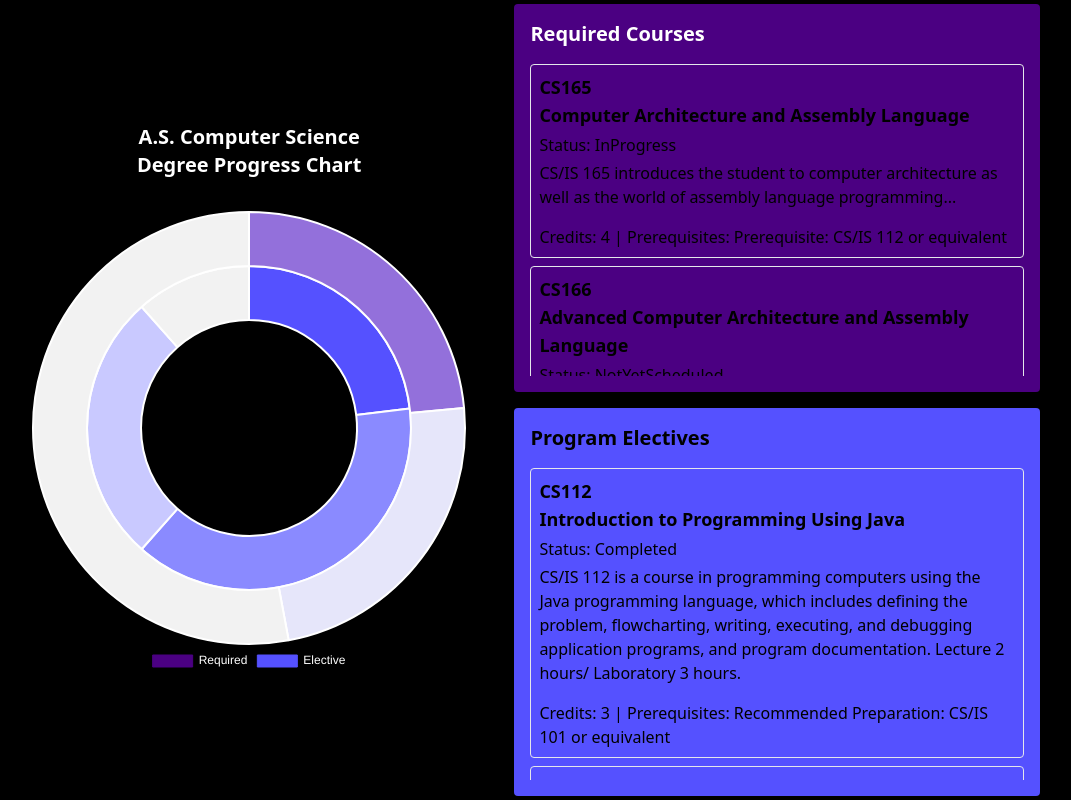
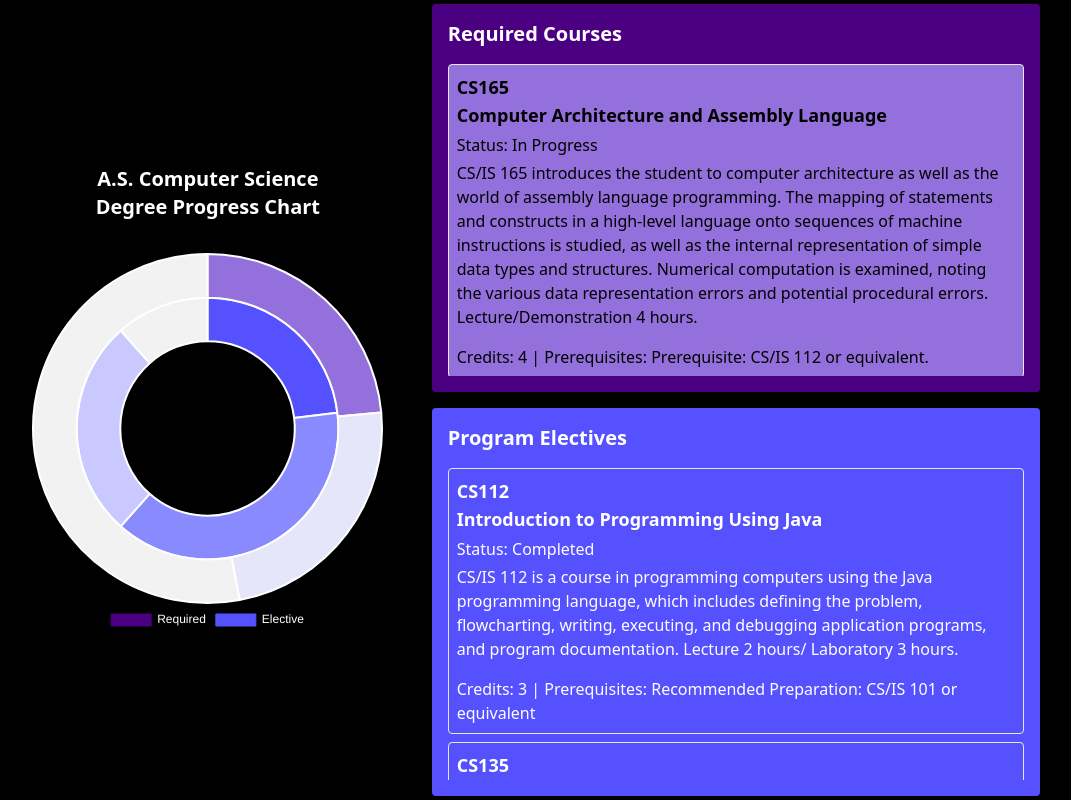
Before and after one commit to sasszz/degree-progress, a React (Vite) app: page / in a window 1280 px wide. Shown: the whole page, without its empty margins (128-1199 px from the left). Built offline with nearby package versions, Linux system fonts and the light colour scheme.

Commit message:
Fixed Types Error

```diff
--- a/src/app/components/course-list/index.tsx
+++ b/src/app/components/course-list/index.tsx
@@ -3,10 +3,12 @@ import ElectiveClassList from "../single-course/elective"; // Update the path ac
 import RequiredClassList from "../single-course/required"; // Update the path accordingly
 import electivecoursedata from "../../utils/class-data/elective.json";
 import requiredcoursedata from "../../utils/class-data/required.json";
+import {ElectiveCourse } from "../single-course/elective";
+import {RequiredCourse } from "../single-course/required";
 
 const CourseList: React.FC = () => {
-  const requiredCourses = requiredcoursedata.required_courses; // Extracting required courses from the JSON data
-  const programElectives = electivecoursedata.program_electives; // Extracting program electives from the JSON data
+  const requiredCourses: RequiredCourse[] = requiredcoursedata;
+  const programElectives: ElectiveCourse[] = electivecoursedata;
 
   return (
     <div>
--- a/src/app/components/single-course/elective.tsx
+++ b/src/app/components/single-course/elective.tsx
@@ -1,14 +1,6 @@
-// import data from "../../utils/class-data/data.json";
 import React from "react";
 
-enum CourseStatus {
-  Completed = "✅ Completed",
-  InProgress = "🔄 In Progress",
-  Scheduled = "📅 Scheduled",
-  NotYetScheduled = "⏸️ Not Yet Scheduled",
-}
-
-interface Course {
+export interface ElectiveCourse {
   course_code: string;
   course_name: string;
   credits: number;
@@ -16,41 +8,50 @@ interface Course {
   prerequisites: string;
   offered: string;
   transfer_credit: string;
-  status: CourseStatus;
+  status: string;
 }
 
-const statusColors: Record<CourseStatus, string> = {
-  [CourseStatus.Completed]: "bg-[#5551FF]",
-  [CourseStatus.InProgress]: "bg-[#8A8AFF]",
-  [CourseStatus.Scheduled]: "bg-[#C9C9FF]",
-  [CourseStatus.NotYetScheduled]: "bg-[#F2F2F2]",
+const statusColors: Record<string, string> = {
+  Completed: "bg-[#5551FF]",
+  "In Progress": "bg-[#8A8AFF]",
+  Scheduled: "bg-[#C9C9FF]",
+  "Not Yet Scheduled": "bg-[#F2F2F2]",
+};
+
+const statusTextColors: Record<string, string> = {
+  Completed: "text-white",
+  "In Progress": "text-black",
+  Scheduled: "text-black",
+  "Not Yet Scheduled": "text-black",
 };
 
 interface SingleCourseProps {
-  courses: Course[];
+  courses: ElectiveCourse[];
   title: string;
 }
 
+const statusOrder = [
+  "Completed",
+  "In Progress",
+  "Scheduled",
+  "Not Yet Scheduled",
+];
+
 const SingleCourse: React.FC<SingleCourseProps> = ({ courses, title }) => {
   // Sort courses based on status order
-  const sortedCourses = courses.sort((a, b) => {
-    const statusOrder = [
-      "✅ Completed",
-      "🔄 In Progress",
-      "📅 Scheduled",
-      "⏸️ Not Yet Scheduled",
-    ];
-    return statusOrder.indexOf(a.status) - statusOrder.indexOf(b.status);
-  });
+  const sortedCourses = courses.sort(
+    (a, b) => statusOrder.indexOf(a.status) - statusOrder.indexOf(b.status)
+  );
 
   return (
     <div className="p-4">
-      <h2 className="text-xl font-semibold mb-2">{title}</h2>
+      <h2 className="text-xl font-semibold mb-2 text-white">{title}</h2>
       <div className="overflow-y-scroll max-h-80">
         {sortedCourses.map((course) => (
           <div
             key={course.course_code}
-            className={`border p-2 my-2 rounded ${statusColors[course.status]}`}
+            className={`border p-2 my-2 rounded
+            ${statusColors[course.status]} ${statusTextColors[course.status]}`}
           >
             <h3 className="text-lg font-semibold">{course.course_code}</h3>
             <h3 className="text-lg font-semibold">{course.course_name}</h3>
--- a/src/app/components/single-course/required.tsx
+++ b/src/app/components/single-course/required.tsx
@@ -1,47 +1,45 @@
 import React from "react";
 
-enum CourseStatus {
-  Completed = "✅ Completed",
-  InProgress = "🔄 In Progress",
-  Scheduled = "📅 Scheduled",
-  NotYetScheduled = "⏸️ Not Yet Scheduled",
-}
-
-interface Course {
+export interface RequiredCourse {
   course_code: string;
   course_name: string;
   credits: number;
   description: string;
   prerequisites: string;
-  offered: string;
-  transfer_credit: string;
-  status: CourseStatus;
+  status: string; // Use string for status
 }
 
-const statusColors: Record<CourseStatus, string> = {
-  [CourseStatus.Completed]: "bg-[#4B0082]",
-  [CourseStatus.InProgress]: "bg-[#9370DB]",
-  [CourseStatus.Scheduled]: "bg-[#E6E6FA]",
-  [CourseStatus.NotYetScheduled]: "bg-[#F2F2F2]",
+const statusColors: Record<string, string> = {
+  Completed: "bg-[#4B0082]",
+  "In Progress": "bg-[#9370DB]",
+  Scheduled: "bg-[#E6E6FA]",
+  "Not Yet Scheduled": "bg-[#F2F2F2]",
 };
 
+const statusTextColors: Record<string, string> = {
+  Completed: "text-white",
+  "In Progress": "text-black",
+  Scheduled: "text-black",
+  "Not Yet Scheduled": "text-black",
+};
 
 interface SingleCourseProps {
-  courses: Course[];
+  courses: RequiredCourse[];
   title: string;
 }
 
+const statusOrder = [
+  "Completed",
+  "In Progress",
+  "Scheduled",
+  "Not Yet Scheduled",
+];
+
 const SingleCourse: React.FC<SingleCourseProps> = ({ courses, title }) => {
   // Sort courses based on status order
-  const sortedCourses = courses.sort((a, b) => {
-    const statusOrder = [
-      "✅ Completed",
-      "🔄 In Progress",
-      "📅 Scheduled",
-      "⏸️ Not Yet Scheduled",
-    ];
-    return statusOrder.indexOf(a.status) - statusOrder.indexOf(b.status);
-  });
+  const sortedCourses = courses.sort(
+    (a, b) => statusOrder.indexOf(a.status) - statusOrder.indexOf(b.status)
+  );
 
   return (
     <div className="p-4">
@@ -50,7 +48,8 @@ const SingleCourse: React.FC<SingleCourseProps> = ({ courses, title }) => {
         {sortedCourses.map((course) => (
           <div
             key={course.course_code}
-            className={`border p-2 my-2 rounded ${statusColors[course.status]}`}
+            className={`border p-2 my-2 rounded
+            ${statusColors[course.status]} ${statusTextColors[course.status]}`}
           >
             <h3 className="text-lg font-semibold">{course.course_code}</h3>
             <h3 className="text-lg font-semibold">{course.course_name}</h3>
--- a/src/app/utils/class-data/elective.json
+++ b/src/app/utils/class-data/elective.json
@@ -1,5 +1,4 @@
-{
-  "program_electives": [
+[
     {
       "course_code": "CS112",
       "course_name": "Introduction to Programming Using Java",
@@ -48,7 +47,7 @@
       "prerequisites": "CS/IS 112 or equivalent",
       "offered": "Course Typically Offered: Fall/Spring",
       "transfer_credit": "Transfer Credit: CSU, UC, USC",
-      "status": "NotYetScheduled"
+      "status": "Not Yet Scheduled"
     },
     {
       "course_code": "MATH103E",
@@ -58,7 +57,7 @@
       "prerequisites": "Placement is based on academic background or satisfactory completion of MATH 110 or 110B.",
       "offered": "Typically Offered: Winter/Spring/Summer/Fall",
       "transfer_credit": "Transfer Credit: CSU, UC, USC. (C-ID MATH 210)",
-      "status": "InProgress"
+      "status": "In Progress"
     },
     {
       "course_code": "MATH104E",
@@ -68,10 +67,6 @@
       "prerequisites": "MATH103E",
       "offered": "Typically Offered: Winter/Spring/Summer/Fall",
       "transfer_credit": "Transfer Credit: CSU, UC, USC. (C-ID MATH 220)",
-      "status": "InProgress"
+      "status": "In Progress"
     }
-  ],
-  "required_units": 17,
-  "program_elective_units": 20,
-  "general_elective_units": 23
-}
+  ]
--- a/src/app/utils/class-data/required.json
+++ b/src/app/utils/class-data/required.json
@@ -1,54 +1,52 @@
-{
-  "required_courses": [
+[
   {
     "course_code": "CS165",
     "course_name": "Computer Architecture and Assembly Language",
     "credits": 4,
-      "description": "CS/IS 165 introduces the student to computer architecture as well as the world of assembly language programming...",
-      "prerequisites": "Prerequisite: CS/IS 112 or equivalent",
-      "offered": "Course Typically Offered: Fall (Every Other Year)",
-      "transfer_credit": "Transfer Credit: CSU, UC, USC (C-ID CS 142)",
-      "status": "InProgress"
+    "description": "CS/IS 165 introduces the student to computer architecture as well as the world of assembly language programming. The mapping of statements and constructs in a high-level language onto sequences of machine instructions is studied, as well as the internal representation of simple data types and structures. Numerical computation is examined, noting the various data representation errors and potential procedural errors. Lecture/Demonstration 4 hours.",
+    "prerequisites": "Prerequisite: CS/IS 112 or equivalent.",
+    "offered": "Course Typically Offered: Fall (Every Other Year).",
+    "transfer_credit": "Transfer Credit: CSU, UC, USC. (C-ID CS 142).",
+    "status": "In Progress"
   },
   {
     "course_code": "CS166",
     "course_name": "Advanced Computer Architecture and Assembly Language",
     "credits": 3,
-      "description": "CS/IS 166 covers the extension of basic addressing concepts to more advanced address ability such as base register...",
-      "prerequisites": "Prerequisite: CS/IS 165 or equivalent",
-      "offered": "Course Typically Offered: Spring (Every Other Year)",
-      "transfer_credit": "Transfer Credit: CSU, UC, USC",
-      "status": "NotYetScheduled"
+    "description": "CS/IS 166 covers the extension of basic addressing concepts to more advanced addressability such as base register and self-relative addressing, as well as comparative computer architecture focusing on such organizations as multiple register processors and stack machines. Students study the basics of virtual memory input-output and an introduction to the concept of micro programmable systems. Low-level system translation processes associated with assemblers, system functions such as relocatable loading and memory management, applications of data structures, and hashing techniques are covered. Lecture 3 hours.",
+    "prerequisites": "Prerequisite: CS/IS 165 or equivalent.",
+    "offered": "Course Typically Offered: Spring (Every Other Year).",
+    "transfer_credit": "Transfer Credit: CSU, UC, USC.",
+    "status": "Not Yet Scheduled"
   },
   {
     "course_code": "CS211",
     "course_name": "Data Structures",
     "credits": 4,
-      "description": "CS/IS 211 is designed to provide a thorough coverage of data structures with data abstraction applied to a broad spectrum...",
-      "prerequisites": "Prerequisite: CS/IS 135 or equivalent",
-      "offered": "Course Typically Offered: Fall (Every Other Year)",
-      "transfer_credit": "Transfer Credit: CSU, UC, USC (C-ID CS 132)",
+    "description": "CS/IS 211 is designed to provide a thorough coverage of data structures with data abstraction applied to a broad spectrum of practical applications. Students who take this course master the principles of programming as a tool for problem solving. The students solve practical problems in a computer equipped laboratory using an Object Oriented Programming (OOP) Language, typically JAVA or C++. Lecture 3.5 hours/Laboratory 1.5 hours.",
+    "prerequisites": "Prerequisite: CS/IS 135 or equivalent.",
+    "offered": "Course Typically Offered: Fall (Every Other Year).",
+    "transfer_credit": "Transfer Credit: CSU, UC, USC. (C-ID COMP 132).",
     "status": "Scheduled"
   },
   {
     "course_code": "CS212",
     "course_name": "Advanced Data Structures",
     "credits": 3,
-      "description": "CS/IS 212 is designed to provide a thorough coverage of data structures with data abstraction applied to a broad spectrum...",
-      "prerequisites": "Prerequisite: CS/IS 211 or equivalent",
-      "offered": "Course Typically Offered: Spring (Every Other Year)",
-      "transfer_credit": "Transfer Credit: CSU, UC, USC",
-      "status": "NotYetScheduled"
+    "description": "CS/IS 212 is designed to provide a thorough coverage of data structures with data abstraction applied to a broad spectrum of practical applications. Students who take this course master the principles of programming as a tool for problem solving. Students solve practical problems in a computer-equipped laboratory using an object oriented programming language, such as JAVA. Some specific topics covered include hash tables, trees, persistent structures, indexed files, and databases. Lecture 3 hours.",
+    "prerequisites": "Prerequisite: CS/IS 211 or equivalent.",
+    "offered": "Course Typically Offered: Spring (Every Other Year).",
+    "transfer_credit": "Transfer Credit: CSU, UC, USC.",
+    "status": "Not Yet Scheduled"
   },
   {
     "course_code": "CS280",
     "course_name": "Concepts of Programming Languages",
     "credits": 3,
-      "description": "CS/IS 280 discusses issues in the design, implementation and use of high-level programming languages, historical background...",
-      "prerequisites": "Prerequisite: CS/IS 112 or equivalent. Recommended Preparation: CS/IS 135 or equivalent",
-      "offered": "Course Typically Offered: Spring (Every Other Year)",
-      "transfer_credit": "Transfer Credit: CSU, UC, USC",
-      "status": "NotYetScheduled"
+    "description": "CS/IS 280 discusses issues in the design, implementation and use of high-level programming languages, historical background, and how languages reflect different design philosophies and user requirements. Technical issues in the design of major procedural programming languages and other approaches to programming languages, such as functional programming, logic programming, and object oriented programming, are studied. Lecture 3 hours.",
+    "prerequisites": "Prerequisite: CS/IS 112 or equivalent. Recommended Preparation: CS/IS 135 or equivalent.",
+    "offered": "Course Typically Offered: Spring (Every Other Year).",
+    "transfer_credit": "Transfer Credit: CSU, UC, USC.",
+    "status": "Not Yet Scheduled"
   }
 ]
-}
```
Lines whose indentation alone changed are shown as unchanged.
